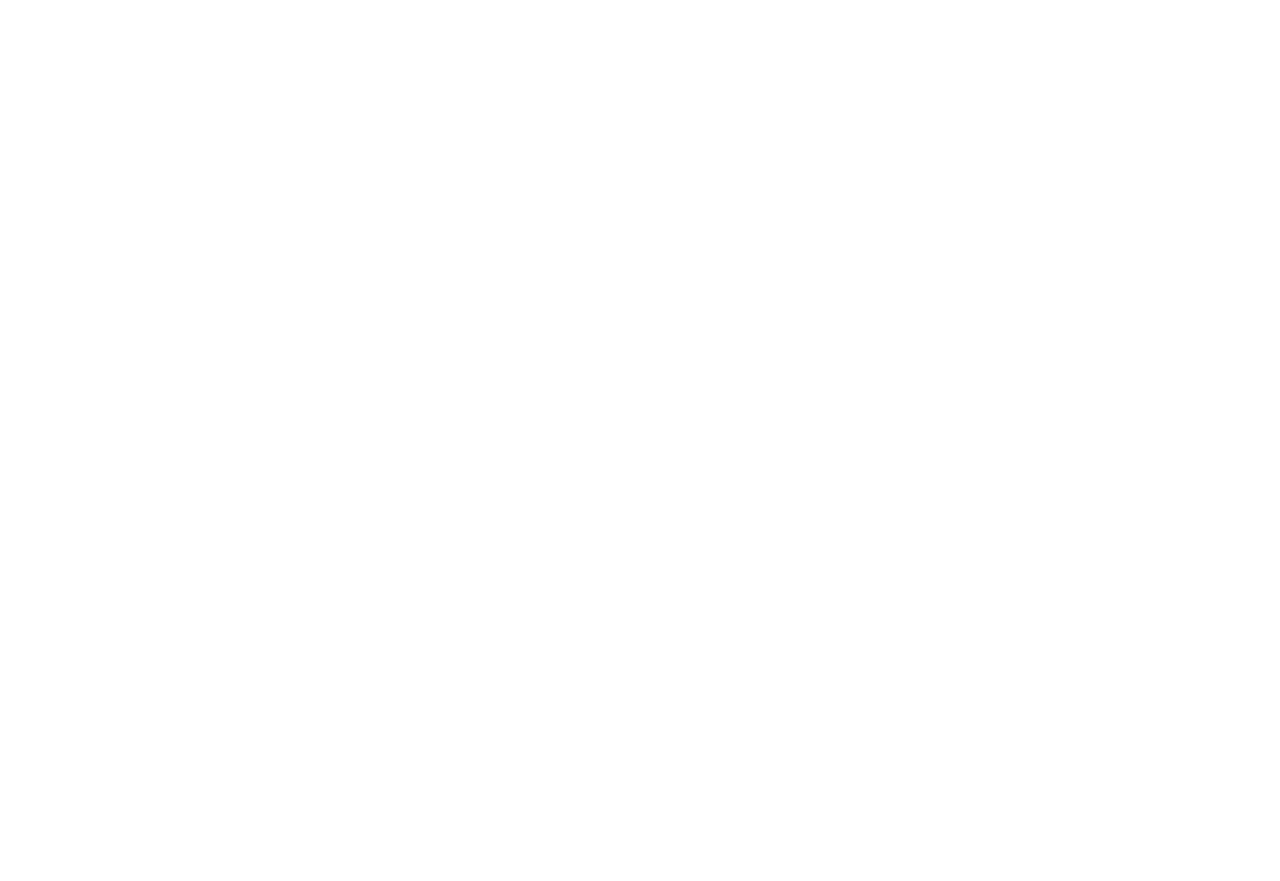
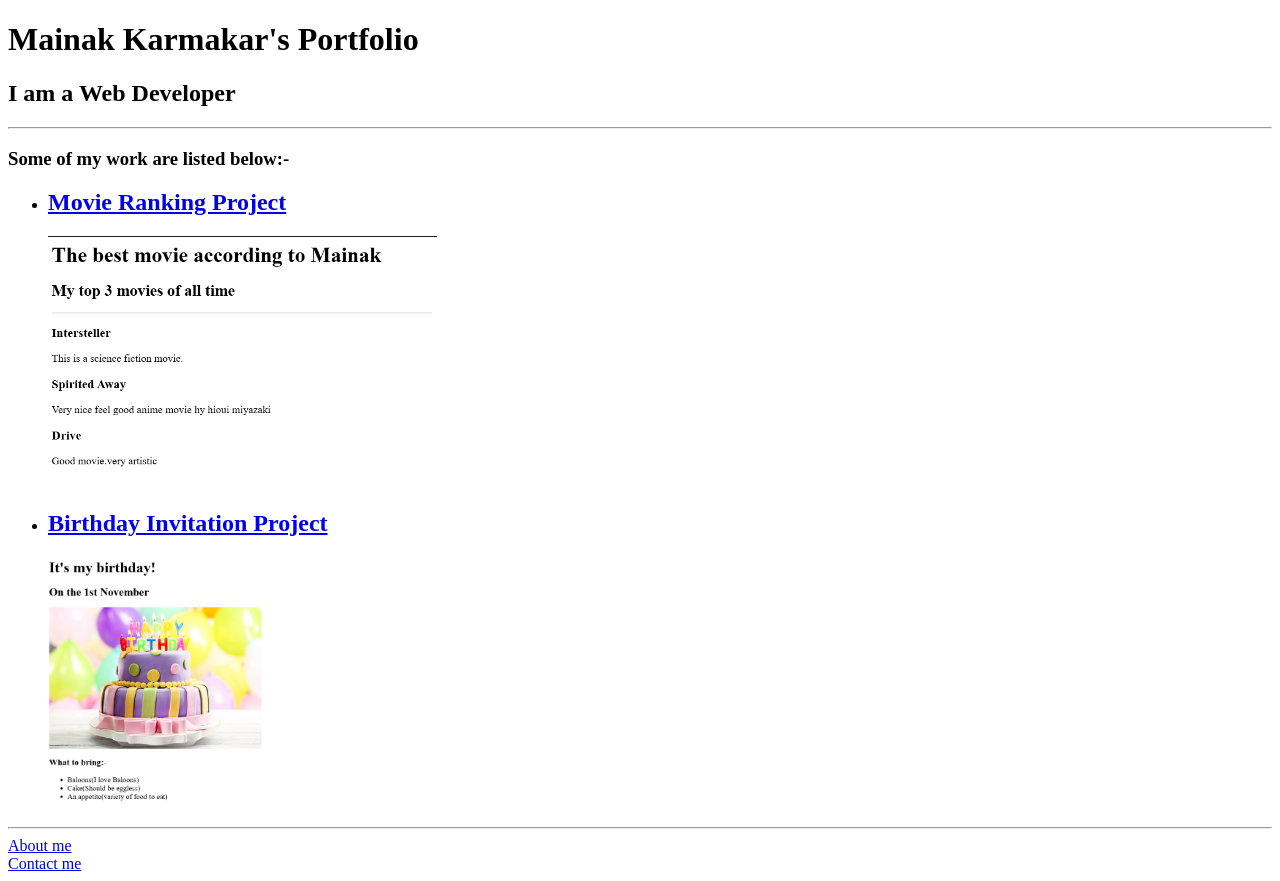
Before and after one commit to mainakotaku/html-portfolio, a plain HTML site: page index.html in a window 1280 px wide. Before the commit the page ends 800 px from the top, so only its background shows below. Drawn offline with Linux system fonts and the light colour scheme.

Commit message:
index.html

```diff
--- a/index.html
+++ b/index.html
@@ -1,15 +1,26 @@
-<!-- TODO 1: Create the HTML Boilerplate -->
-
-<!-- TODO 2: Add Your previous projects' HTML into the public folder -->
-
-<!-- TODO 3: Take screenshots of your project previews and add the images to the images folder -->
-
-<!-- TODO 4: Add titles/subtitles etc. -->
-
-<!-- TODO 5: Add a link to the project pages -->
-
-<!-- TODO 6: Add images to show the project previews
-HINT for TODO 6: You can use the height attribute set to 200 to make the image smaller:
-https://developer.mozilla.org/en-US/docs/Web/HTML/Element/img#attr-height -->
-
-<!-- TODO 7: Add the Contact Me and About Me page links -->
+<!DOCTYPE html>
+<html lang="en">
+<head>
+    <meta charset="UTF-8">
+    <title>Mainak's Portfolio</title>
+</head>
+<body>
+    <h1>Mainak Karmakar's Portfolio</h1>
+    <h2>I am a Web Developer</h2>
+    <hr>
+    <h3>Some of my work are listed below:-</h3>
+    <ul>
+        <li>
+            <a href="./public/movie-ranking.html"><h2>Movie Ranking Project</h2></a>
+            <img height="250" src="./assets/images/Movie-ranking.png">
+        </li>
+        <li>
+            <a href="./public/birthday-invite.html"><h2>Birthday Invitation Project</h2></a>
+            <img height="250" src="./assets/images/Birthday-invite.png">
+        </li>
+    </ul>
+    <hr>
+    <a href="./public/about.html">About me</a><br>
+    <a href="./public/contact.html">Contact me</a>
+</body>
+</html>
```
